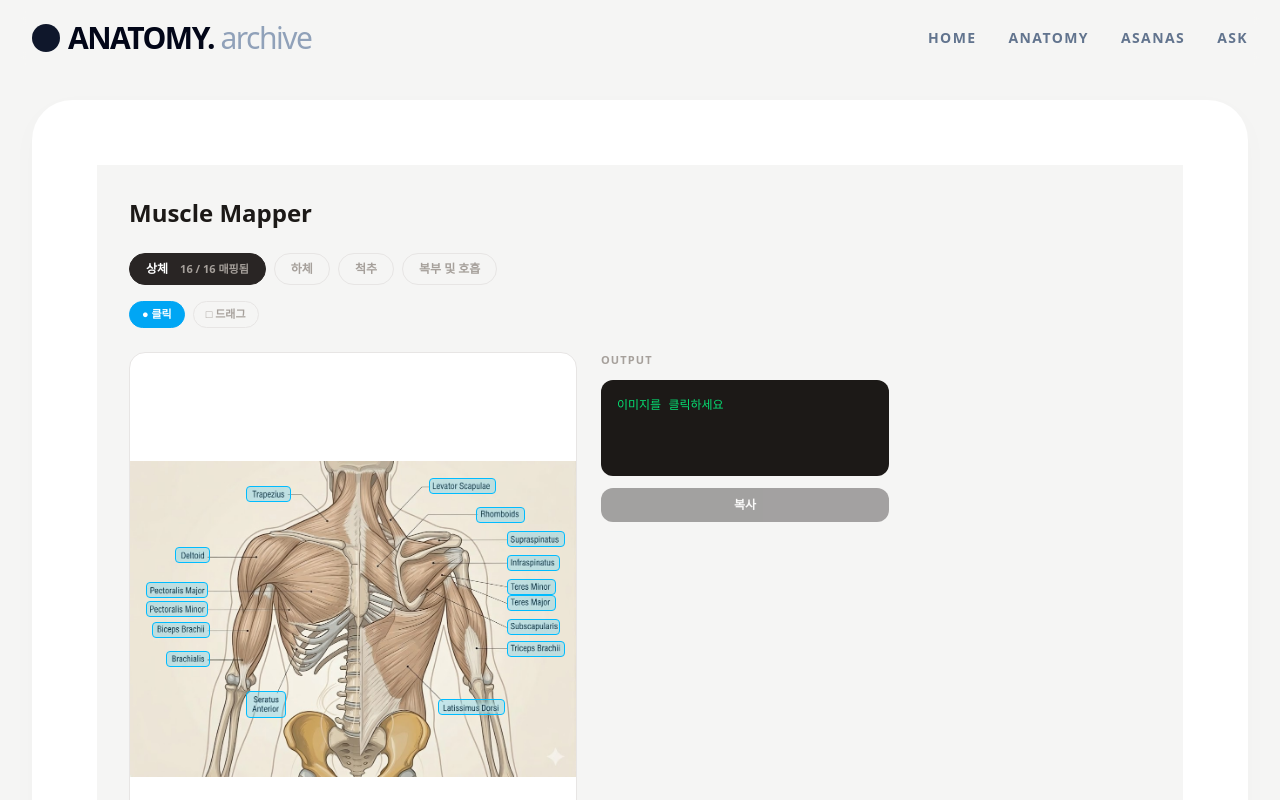
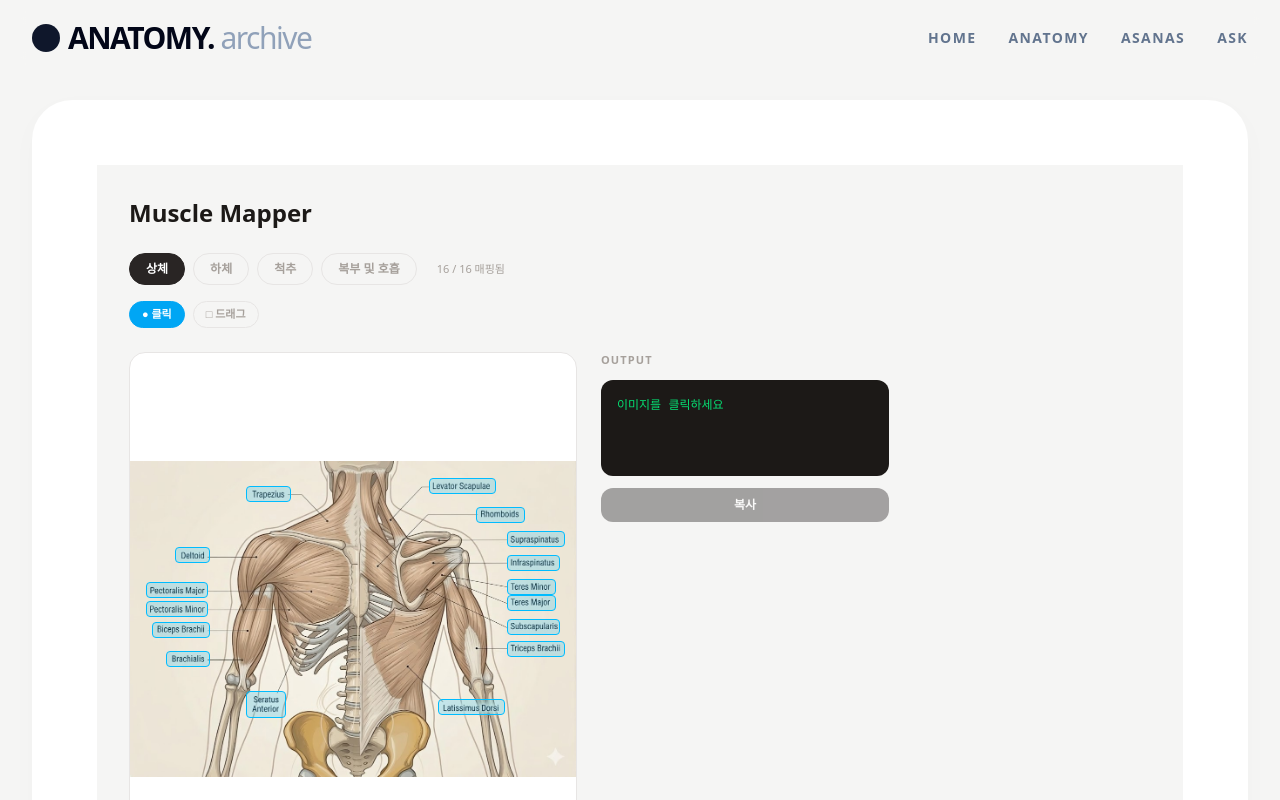
Before and after one commit to yoons0717/yoga-anatomy-wiki, a Next.js app: page /admin/mapper in a window 1280 px wide. Shown: the top 800 px of the page. Built offline with nearby package versions, Linux system fonts and the light colour scheme.

Commit message:
fix: 매핑 툴 allMuscles import 수정 및 진행률 위치 교정

```diff
--- a/src/app/admin/mapper/page.tsx
+++ b/src/app/admin/mapper/page.tsx
@@ -3,13 +3,11 @@
 import { BodyPart } from '@/types/anatomy';
 import { useState, useRef } from 'react';
 import Image from 'next/image';
-import { CATEGORY_IMAGES, upperBodyMuscles, coreBodyMuscles, lowerBodyMuscles } from '@/data/muscles';
+import { CATEGORY_IMAGES, allMuscles } from '@/data/muscles';
 
 const CATEGORIES: BodyPart[] = ['상체', '하체', '척추', '복부 및 호흡'];
 const DEFAULT_WIDTH = '12%';
 const DEFAULT_HEIGHT = '3%';
-
-const allMuscles = [...upperBodyMuscles, ...lowerBodyMuscles, ...coreBodyMuscles];
 
 export default function MapperPage() {
   const [activeCategory, setActiveCategory] = useState<BodyPart>('상체');
@@ -47,13 +45,11 @@ export default function MapperPage() {
             }`}
           >
             {cat}
-            {activeCategory === cat && (
-              <span className="ml-3 text-[11px] text-stone-400">
-                {allMuscles.filter((m) => m.category === cat && m.area).length} / {allMuscles.filter((m) => m.category === cat).length} 매핑됨
-              </span>
-            )}
           </button>
         ))}
+        <span className="ml-3 text-[11px] text-stone-400">
+          {mappedMuscles.length} / {categoryMuscles.length} 매핑됨
+        </span>
       </div>
 
       <div className="mb-6 flex items-center gap-2">
```
